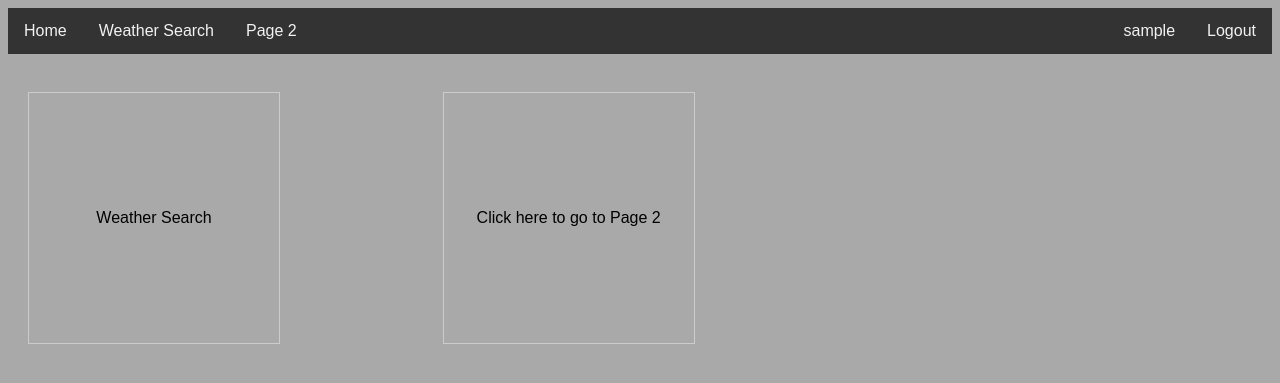
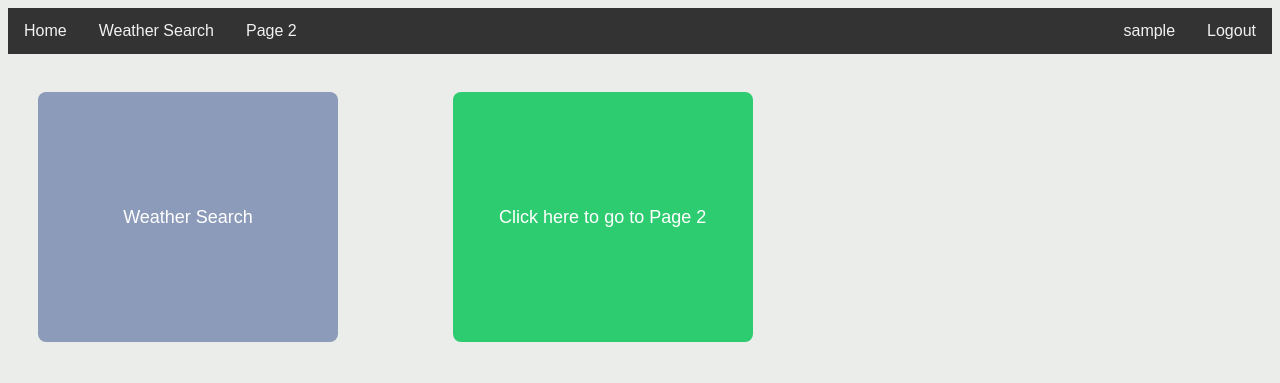
Before and after one commit to vishnu-arava/PythonApp, a Flask app: page /dashboard in a window 1280 px wide. Shown: the top 383 px of the page. Run offline with Flask 3, Linux system fonts and the light colour scheme; the visitor is signed in with stand-in values (Sample User, id 1); parts of the project's set-up code (start-up, migrations or seed data) failed here and were passed over.

Commit message:
Made some UI changes in weather app #3

```diff
--- a/Source/WeatherApp/flask_auth/routes.py
+++ b/Source/WeatherApp/flask_auth/routes.py
@@ -1,9 +1,23 @@
-from flask import render_template, redirect, url_for, flash, session
+from flask import render_template, redirect, url_for, flash, session,request
+import requests
 from flask_auth import app, mysql, bcrypt
 from flask_auth.forms import RegistrationForm, LoginForm
 import urllib.request
 from flask import (request)
 import json
+
+
+GEODB_API_KEY = '03b7c4734dmsha8ae33637250f48p11c63fjsn48372cbe71f6'
+def get_cities():
+    url = "https://wft-geo-db.p.rapidapi.com/v1/geo/cities"
+    headers = {
+        "X-RapidAPI-Key": GEODB_API_KEY,
+        "X-RapidAPI-Host": "wft-geo-db.p.rapidapi.com"
+    }
+    response = requests.get(url, headers=headers, params={"limit": 10})
+    data = response.json()
+    cities = [city['name'] for city in data['data']]
+    return cities
 
 def tocelcius(temp):
     return str(round(float(temp) - 273.16,2))
@@ -100,6 +114,35 @@ def weather():
         "cityname":str(city),
     }
     return render_template('page1.html',data=data)
-@app.route('/page2')
-def page2():
-    return render_template('page2.html')
+#@app.route('/page2')
+#def page2():
+#    return render_template('page2.html')
+@app.route('/page2',methods=['POST','GET'])
+def weather1():
+    api_key = '48a90ac42caa09f90dcaeee4096b9e53'
+    if request.method == 'POST':
+        city = request.form['city']
+    else:
+        #for default name mathura
+        city = 'mathura'
+
+    # source contain json data from api
+    try:
+        source = urllib.request.urlopen('http://api.openweathermap.org/data/2.5/weather?q=' + city + '&appid='+api_key).read()
+    except:
+        return abort(404)
+    # converting json data to dictionary
+
+    list_of_data = json.loads(source)
+
+    # data for variable list_of_data
+    data = {
+        "country_code": str(list_of_data['sys']['country']),
+        "coordinate": str(list_of_data['coord']['lon']) + ' ' + str(list_of_data['coord']['lat']),
+        "temp": str(list_of_data['main']['temp']) + 'k',
+        "temp_cel": tocelcius(list_of_data['main']['temp']) + 'C',
+        "pressure": str(list_of_data['main']['pressure']),
+        "humidity": str(list_of_data['main']['humidity']),
+        "cityname":str(city),
+    }
+    return render_template('page2.html',data=data)
--- a/Source/WeatherApp/flask_auth/static/styles.css
+++ b/Source/WeatherApp/flask_auth/static/styles.css
@@ -1,6 +1,6 @@
 body {
     font-family: Arial, sans-serif;
-    background-color: #A9A9A9;
+    background-color: #ebedeb;
 }
 
 .container {
@@ -139,3 +139,44 @@ p.right-aligned {
 .dashboard-container p {
     font-size: 16px;
 }
+
+.grid-container {
+    display: grid;
+    grid-template-columns: repeat(3, 1fr);
+    grid-gap: 10px;
+    margin-top: 20px;
+    margin-left:30px;
+}
+
+.grid-item {
+    width: 300px;
+    height: 250px;
+    text-align: center;
+    color: white;
+    border-radius: 8px;
+    transition: transform 0.2s, box-shadow 0.2s;
+    cursor: pointer;
+    display: flex;
+    align-items: center;
+    justify-content: center;
+}
+
+
+.grid-item p {
+    margin: 0;
+    line-height: 1;
+    font-size: 18px;
+}
+
+.grid-item:hover {
+    transform: scale(1.05);
+    box-shadow: 0 0 15px rgba(0, 0, 0, 0.2);
+}
+
+.grid-item.item1 {
+    background-color: #3498db;
+}
+
+.grid-item.item2 {
+    background-color: #2ecc71;
+}
--- a/Source/WeatherApp/flask_auth/templates/dashboard.html
+++ b/Source/WeatherApp/flask_auth/templates/dashboard.html
@@ -27,11 +27,11 @@
         {% endif %}
     </div>
     <br>
-        <div class="dashboard-container-wrapper">
-            <div class="dashboard-container" onclick="window.location.href='{{ url_for('weather') }}';">
+        <div class="grid-container">
+            <div class="grid-item item1" style="background-color: #8d9bba;" onclick="window.location.href='{{ url_for('weather') }}';">
                <p>Weather Search</p>
              </div>
-            <div class="dashboard-container" onclick="window.location.href='{{ url_for('page2') }}';">
+            <div class="grid-item item2" style="background-color: #2ecc71;" onclick="window.location.href='{{ url_for('weather1') }}';">
                <p>Click here to go to Page 2</p>
              </div>
         </div>
--- a/Source/WeatherApp/flask_auth/templates/login.html
+++ b/Source/WeatherApp/flask_auth/templates/login.html
@@ -1,6 +1,7 @@
 {% extends "layout.html" %}
 {% block title %}Login{% endblock %}
 {% block content %}
+
 <div class="login-container">
     <h2>Login</h2>
     <form method="POST" action="{{ url_for('login') }}">
--- a/Source/WeatherApp/flask_auth/templates/page1.html
+++ b/Source/WeatherApp/flask_auth/templates/page1.html
@@ -7,8 +7,8 @@
     <link rel="stylesheet" type="text/css" href="/static/styles.css"/>
     <link rel="stylesheet" href="https://maxcdn.bootstrapcdn.com/bootstrap/3.4.0/css/bootstrap.min.css">
 </head>
-<body>
-    <div class="navbar navbar-inverse navbar-fixed-top">
+<body style="background-color:lightgrey;">
+    <div class="navbar navbar-inverse navbar-fixed-top" style="margin-top:8px;margin-left:10px;margin-right:10px; background-color:#333333">
         {% if 'username' in session %}
             <a href="{{ url_for('dashboard') }}">Home</a>
             <a href="{{ url_for('weather') }}">Weather Search</a>
@@ -18,7 +18,6 @@
         {% endif %}
 
         {% if 'username' in session %}
-            <!--<p class="right-aligned" align="right" >{{session['username']}}</p> -->
             <a href="{{ url_for('logout') }}"class="right">Logout</a>
             <a class="right">{{session['username']}}</a>
 
```
Also changed, not shown: Source/WeatherApp/flask_auth/templates/page2.html (+30 -2 lines).
